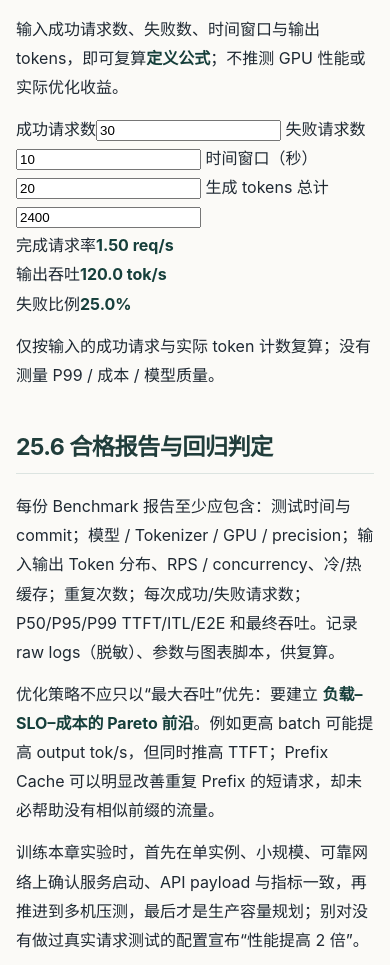
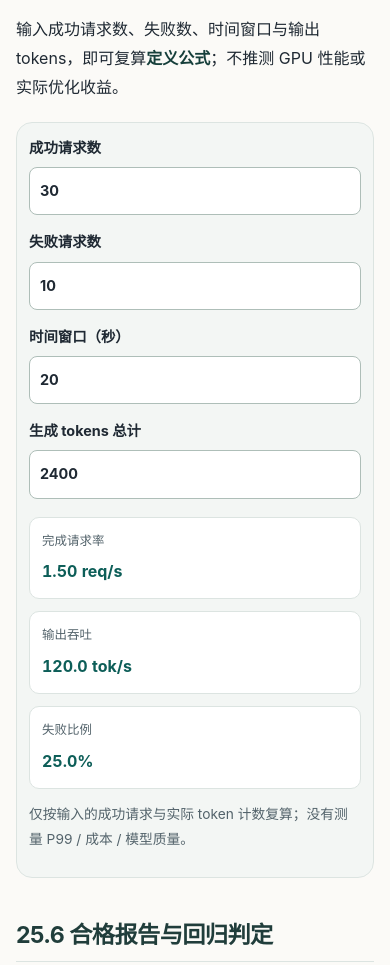
Before and after one commit to 1998x-stack/vllm-tutorial, a plain HTML site: page 25.html in a window 390 px wide. Shown: the part 4892-5857 px from the top of the page. Drawn offline with Linux system fonts and the light colour scheme.

Commit message:
style(chapter-25): responsive benchmark calculator

```diff
--- a/assets/css/article.css
+++ b/assets/css/article.css
@@ -551,3 +551,16 @@ pre code { padding: 0; background: transparent; color: inherit; overflow-wrap: n
   min-width: 0;
   overflow-wrap: anywhere;
 }
+
+
+/* Chapter 25: zero-dependency, keyboard-accessible benchmark arithmetic */
+.bench-lab { margin: 20px 0; padding: 18px; border: 1px solid var(--line); border-radius: 16px; background: var(--surface-soft); }
+.bench-lab-grid { display: grid; grid-template-columns: repeat(2,minmax(0,1fr)); gap: 14px; }
+.bench-lab label { display: grid; gap: 6px; font-size: .9rem; font-weight: 650; }
+.bench-lab input { display:block; width:100%; min-width:0; border:1px solid #aebeb8; border-radius:8px; padding:10px; font:inherit; background:white; color:var(--ink); }
+.bench-lab-metrics { display:grid; grid-template-columns:repeat(3,minmax(0,1fr)); gap:12px; margin-top:18px; }
+.bench-lab-metrics > div { display:grid; gap:5px; border:1px solid var(--line); border-radius:10px; padding:12px; background:#fff; }
+.bench-lab-metrics span { color:var(--muted); font-size:.78rem; }
+.bench-lab-metrics strong { color:var(--accent-dark); font-variant-numeric:tabular-nums; }
+.bench-lab [data-bench-output="note"] { font-size:.86rem; color:var(--muted); }
+@media (max-width:600px) { .bench-lab { padding:12px; } .bench-lab-grid, .bench-lab-metrics {grid-template-columns:1fr;} }
```
